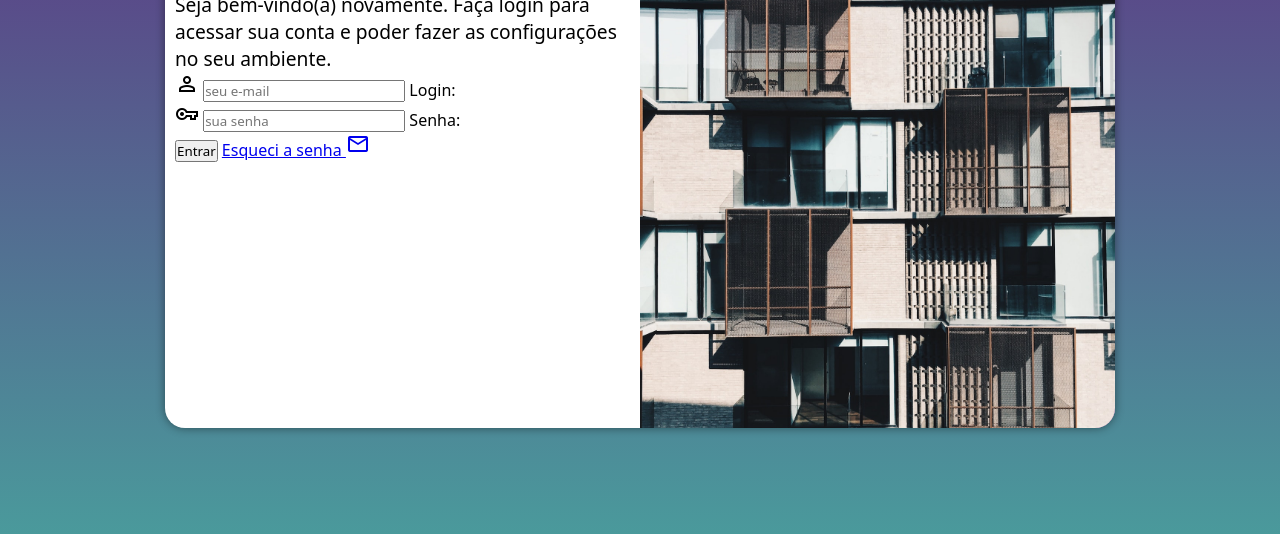
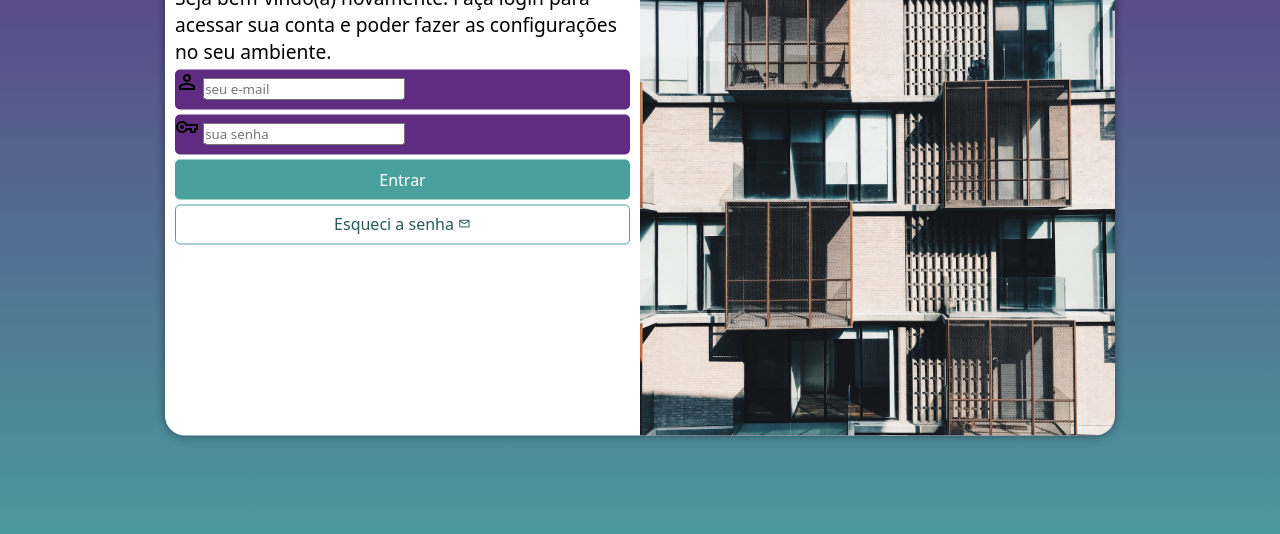
Before and after one commit to Rian1604/projeto-login, a plain HTML site: page index.html in a window 1280 px wide. Shown: the part 222-756 px from the top of the page. Drawn offline with nearby package versions, Linux system fonts and the light colour scheme.

Commit message:
adicionei estilos

```diff
--- a/estilos/style.css
+++ b/estilos/style.css
@@ -32,7 +32,7 @@
     overflow: hidden;
     background-color: white;
     width: 250px;
-    height: 500px;
+    height: 515px;
     border-radius: 20px;
     box-shadow: 0px 0px 10px rgba(0, 0, 0, 0.450);
 
@@ -60,3 +60,55 @@
 div#formulario > p {
     font-size: 0.8em;
 }
+
+form > div.campo {
+    background-color: #5f2c82;
+    display: block;
+    width: 100%;
+    height: 40px;
+    border-radius: 5px;
+    margin: 5px 0px;
+}
+
+div.campo > label {
+    display: none;
+}
+
+form > input[type=submit] {
+    display: block;
+    font-size: 1em;
+    width: 100%;
+    height: 40px;
+    background-color: #49a09d;
+    color: white;
+    border: none;
+    border-radius: 5px;
+    cursor: pointer;
+}
+
+form > input[type=submit]:hover {
+    background-color: #285a58;
+}
+
+form > a.botao {
+    display: block;
+    text-align: center;
+    font-size: 1em;
+    width: 100%;
+    height: 40px;
+    padding-top: 7px;
+    margin-top: 5px;
+    background-color: white;
+    color: #285a58;
+    border: 1px solid #49a09d;
+    border-radius: 5px;
+    text-decoration: none;
+}
+
+form > a.botao:hover {
+    background-color: #5ed6d2;
+}
+
+form > a.botao > i {
+    font-size: 0.8em;
+}
--- a/index.html
+++ b/index.html
@@ -24,17 +24,17 @@
                             person
                         </span>
                         <input type="email" name="login" id="ilogin" placeholder="seu e-mail" autocomplete="email" required maxlength="30">
-                        <label for="ilogin">Login:</label>
+                        <label for="ilogin">Login</label>
                     </div>
                     <div class="campo">
                         <span class="material-symbols-outlined">
                             vpn_key
                         </span>
                         <input type="password" name="senha" id="isenha" placeholder="sua senha" autocomplete="current-password" required minlength="8" maxlength="20">
-                        <label for="isenha">Senha:</label>
+                        <label for="isenha">Senha</label>
                     </div>
                     <input type="submit" value="Entrar">
-                    <a href="esqueci.html">
+                    <a href="esqueci.html" class="botao">
                         Esqueci a senha <i class="material-symbols-outlined">mail</i>
                     </a>
                 </form>
```
